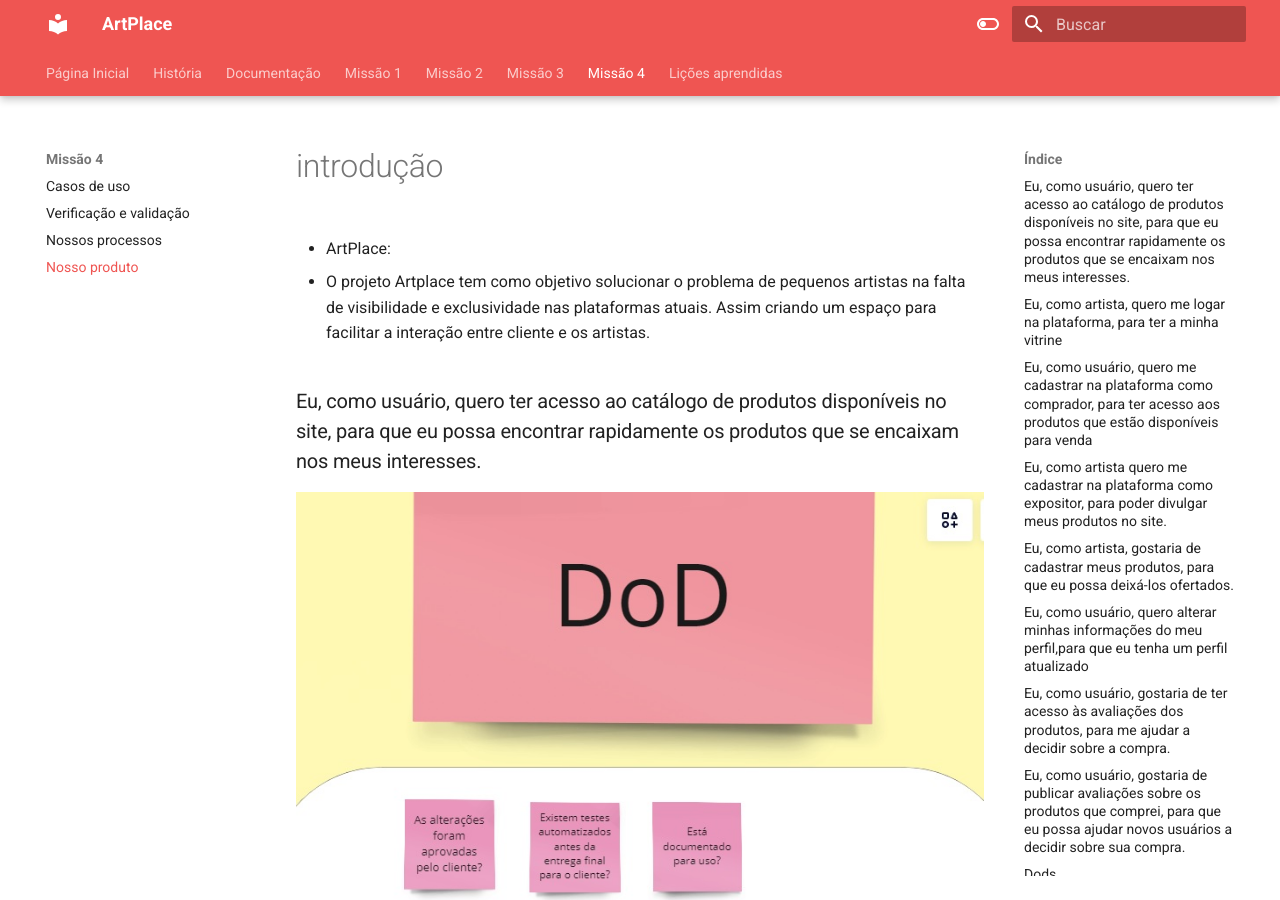
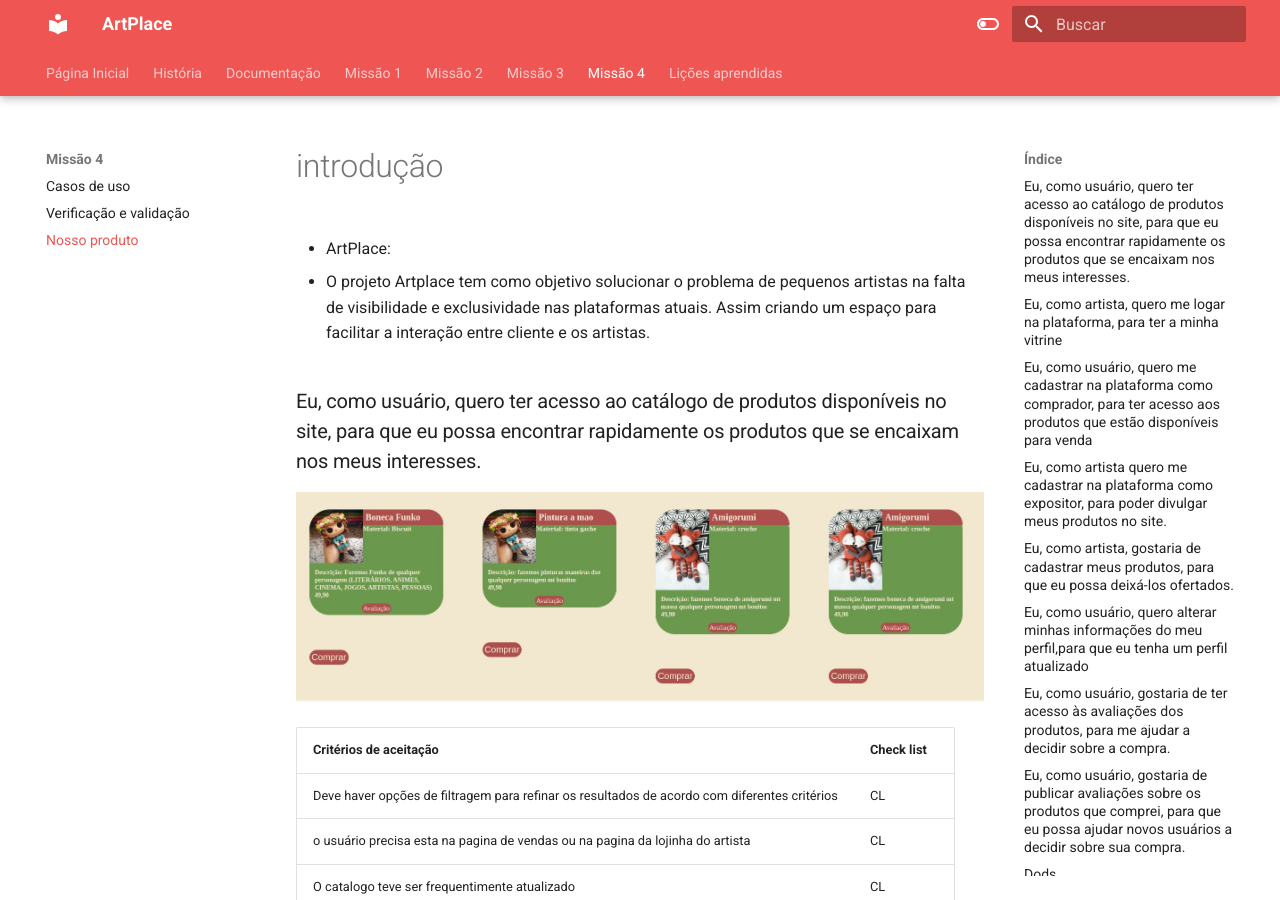
Before and after one commit to mdsreq-fga-unb/2023.2-ArtPlace, an MkDocs documentation site: the page built from docs/missao4/NossoProduto.md, in a window 1280 px wide and 900 px high. Built offline with MkDocs 1.6.1 and Material for MkDocs 9.7.7, drawn with Linux system fonts in a browser that asks for light colours.

Commit message:
Adicionando imagens

```diff
--- a/docs/missao4/NossoProduto.md
+++ b/docs/missao4/NossoProduto.md
@@ -6,7 +6,7 @@
 
 ### Eu, como usuário, quero ter acesso ao catálogo de produtos disponíveis no site, para que eu possa encontrar rapidamente os produtos que se encaixam nos meus interesses.
 
-![Image tit](../assets/dorDod.jpg)
+![Image tit](../assets/telainicial.jpeg)
 
 | Critérios de aceitação | Check list|
 | --- | --- |
@@ -17,7 +17,7 @@
 
 ### Eu, como artista, quero me logar na plataforma, para ter a minha vitrine
 
-![Image title](../assets/dorDod.jpg)
+![Image title](../assets/telaLoginFinal.jpeg)
 
 
 | Critérios de aceitação | Check list|
@@ -29,7 +29,7 @@
 
 ### Eu, como usuário, quero me cadastrar na plataforma como comprador, para ter acesso aos produtos que estão disponíveis para venda
 
-![Image title](../assets/dorDod.jpg)
+![Image title](../assets/telaLogin.jpeg)
 
 
 | Critérios de aceitação | Check list|
@@ -41,7 +41,7 @@
 
 ### Eu, como artista quero me cadastrar na plataforma como expositor, para poder divulgar meus produtos no site.
 
-![Image title](../assets/dorDod.jpg)
+![Image title](../assets/telaLogin.jpeg)
 
 
 | Critérios de aceitação | Check list|
@@ -52,7 +52,7 @@
 
 ### Eu, como artista, gostaria de cadastrar meus produtos, para que eu possa deixá-los ofertados.
 
-![Image title](../assets/dorDod.jpg)
+![Image title](../assets/cadastroProd.jpeg)
 
 
 | Critérios de aceitação | Check list|
@@ -63,7 +63,7 @@
 
 ### Eu, como usuário, quero alterar minhas informações do meu perfil,para que eu tenha um perfil atualizado
 
-![Image title](../assets/dorDod.jpg)
+![Image title](../assets/perfil.jpeg)
 
 
 | Critérios de aceitação | Check list|
@@ -75,7 +75,7 @@
 
 ### Eu, como usuário, gostaria de ter acesso às avaliações dos produtos, para me ajudar a decidir sobre a compra.
 
-![Image title](../assets/dorDod.jpg)
+![Image title](../assets/avaliacao.jpeg)
 
 
 | Critérios de aceitação | Check list|
@@ -86,7 +86,7 @@
 
 ### Eu, como usuário, gostaria de publicar avaliações sobre os produtos que comprei, para que eu possa ajudar novos usuários a decidir sobre sua compra.
 
-![Image title](../assets/dorDod.jpg)
+![Image title](../assets/avaliacao.jpeg)
 
 
 | Critérios de aceitação | Check list|
--- a/mkdocs.yml
+++ b/mkdocs.yml
@@ -77,7 +77,6 @@ nav:
   - Missão 4:
     - Casos de uso: missao4/CasosDeUso.md
     - Verificação e validação: missao4/verivalGunther.md
-    - Nossos processos:  missao4/processos.md
     - Nosso produto: missao4/NossoProduto.md
   - Lições aprendidas: licoes.md
 
```
Also changed, not shown: docs/Ciclos/ciclo4.md (+2 -2 lines), docs/missao4/CasosDeUso.md (+1 -1 lines), docs/assets/CasosdeUsoDiagrama.jpeg (added), docs/assets/avaliacao.jpeg (added), docs/assets/cadastroProd.jpeg (added), docs/assets/perfil.jpeg (added), docs/assets/telaLogin.jpeg (added), docs/assets/telaLoginFinal.jpeg (added), docs/assets/telainicial.jpeg (added).
